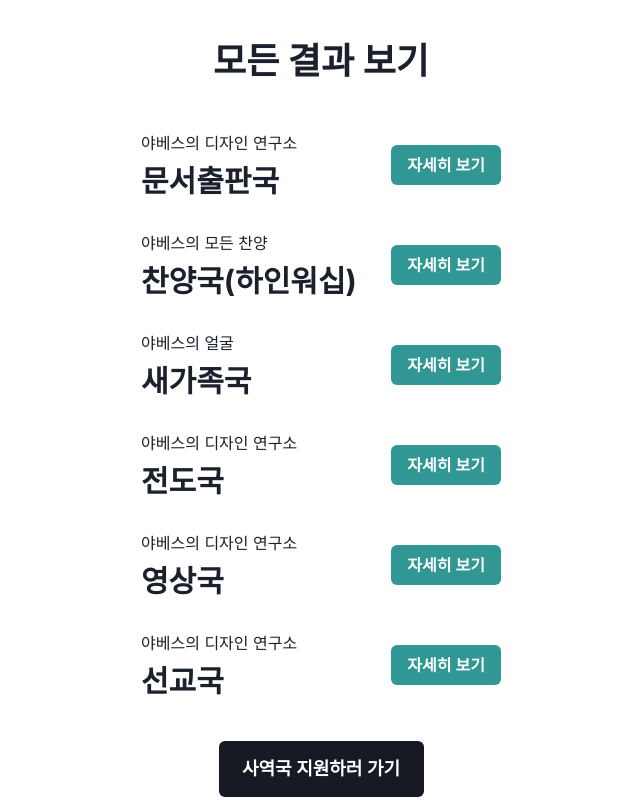
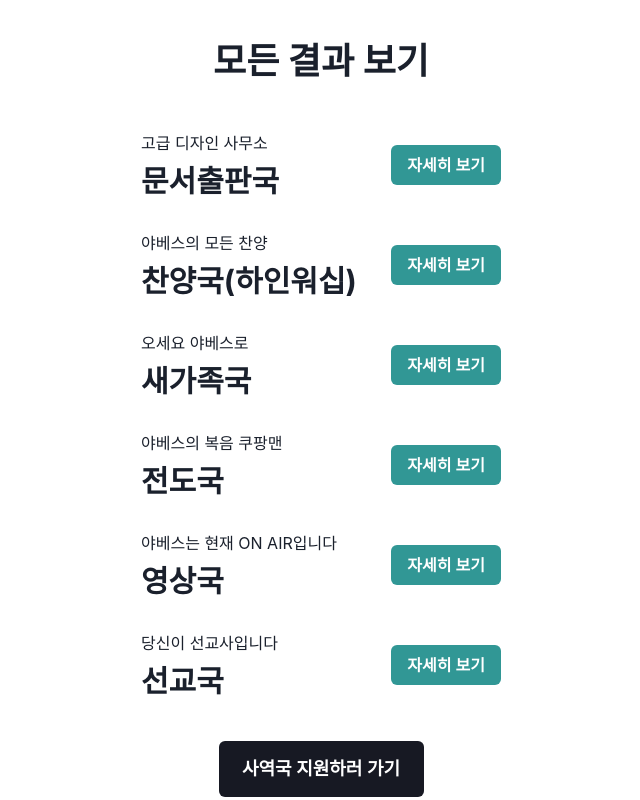
Before and after one commit to kasterra/jz-test, a React (Create React App) app: page /results in a window 1280 px wide. Shown: the whole page, without its empty margins (319-959 px from the left). Built offline with nearby package versions, Linux system fonts and the light colour scheme.

Commit message:
표어 수정

```diff
--- a/src/answers.ts
+++ b/src/answers.ts
@@ -29,7 +29,7 @@ export const answers: answerType[] = [
     ],
     tel: "010-8954-4854",
     lastWord: "하나님이 주시는 섬김의 마음만 있다면 누구든 함께할 수 있어요",
-    oneLine: "야베스의 디자인 연구소",
+    oneLine: "고급 디자인 사무소",
     imageURL: "https://i.postimg.cc/k4qTDFtY/pres.jpg",
   },
   {
@@ -72,7 +72,7 @@ export const answers: answerType[] = [
     lastWord: "저희와 함께 새가족을 섬길 분을 진심으로 기다립니다🤗",
     imageURL:
       "https://i.postimg.cc/qvnMRmjc/Kakao-Talk-20230204-155758979-01.jpg",
-    oneLine: "야베스의 얼굴",
+    oneLine: "오세요 야베스로",
   },
   {
     name: "전도국",
@@ -85,7 +85,7 @@ export const answers: answerType[] = [
     lastWord:
       "지금 이 순간, 주님의 일하심과 값없는 사랑을 경험하셨다면 누구든지 함께할 수 있어요!",
     imageURL: "https://i.postimg.cc/ydpnMJmh/evan.jpg",
-    oneLine: "야베스의 디자인 연구소",
+    oneLine: "야베스의 복음 쿠팡맨",
   },
   {
     name: "영상국",
@@ -104,7 +104,7 @@ export const answers: answerType[] = [
     tel: "010-5498-3962",
     lastWord: "하나님이 주시는 섬김의 마음만 있다면 누구든 함께할 수 있어요",
     imageURL: "https://i.postimg.cc/RZ1dMp1Z/video.jpg",
-    oneLine: "야베스의 디자인 연구소",
+    oneLine: "야베스는 현재 ON AIR입니다",
   },
   {
     name: "선교국",
@@ -119,7 +119,7 @@ export const answers: answerType[] = [
     tel: "010-9284-9008",
     lastWord:
       "선교에 대한 마음과 공동체를 위해 헌신할 마음이 있다면 누구나 함께할 수 있습니다!",
-    oneLine: "야베스의 디자인 연구소",
+    oneLine: "당신이 선교사입니다",
     imageURL: "https://i.postimg.cc/W3HHdqmB/mission.jpg",
   },
 ];
```
